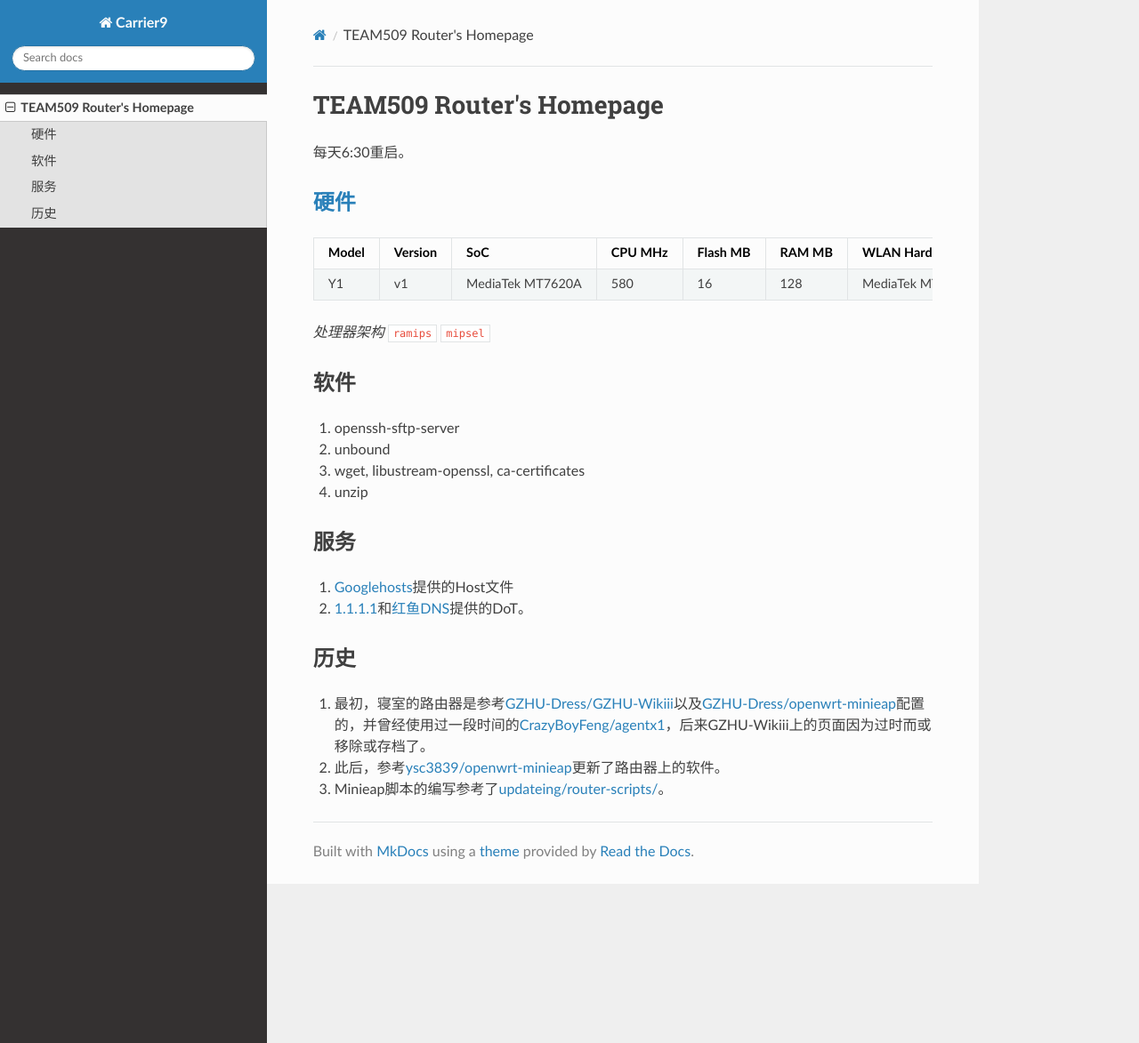
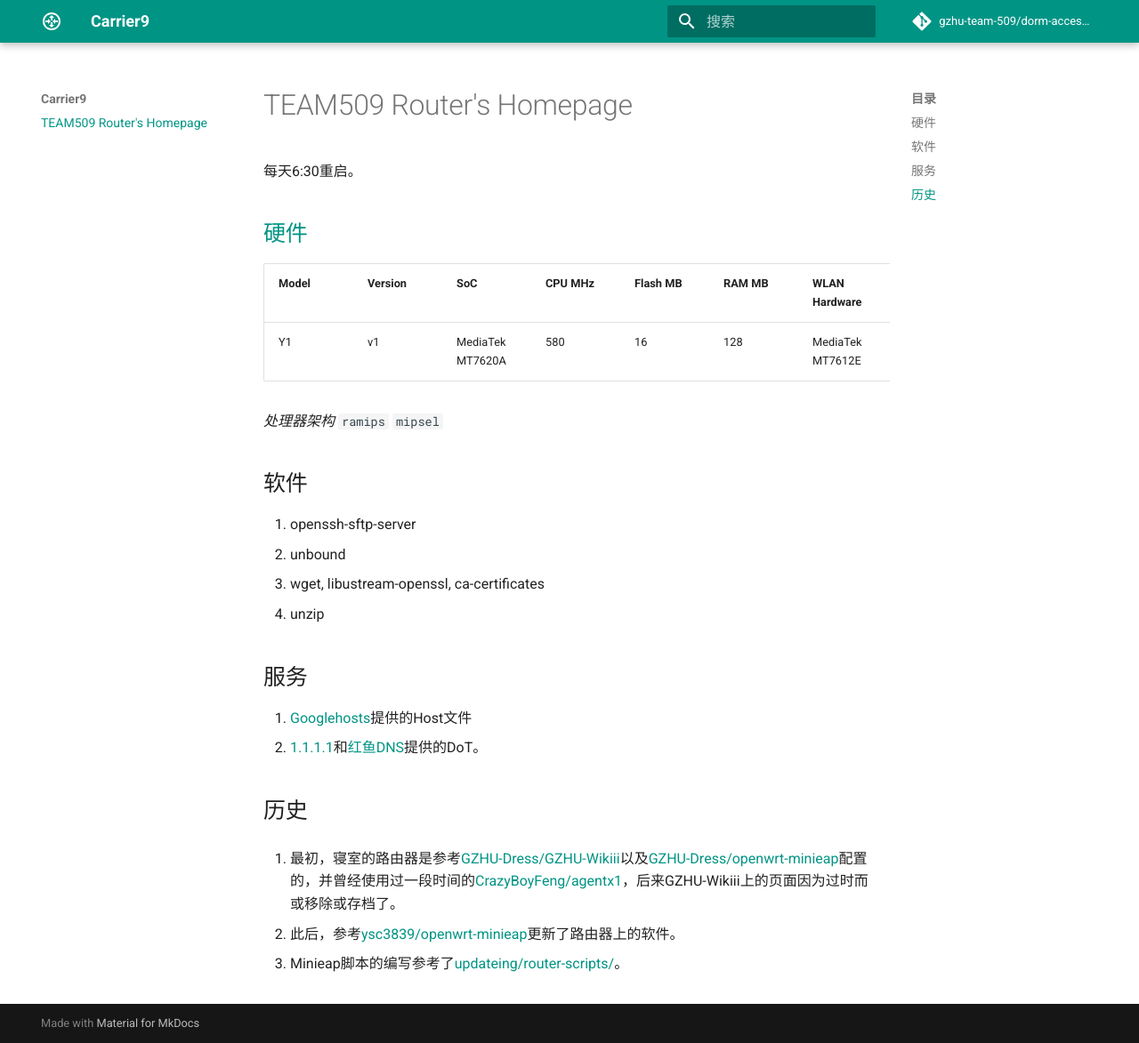
Before and after one commit to gzhu-team-509/Carrier9-info, an MkDocs documentation site: the page built from docs/index.md, in a window 1280 px wide and 1173 px high. Shown: the whole window at 89% size. Built offline with MkDocs 1.6.1 and Material for MkDocs 9.7.7, drawn with Linux system fonts in a browser that asks for light colours; nearby versions of some CDN libraries; comment, search, counter and statistics services are not loaded.

Commit message:
更新CI

```diff
--- a/.travis.yml
+++ b/.travis.yml
@@ -2,6 +2,7 @@ language: python
 python: 3.7
 install:
 - pip install mkdocs
+- pip install mkdocs-material mkdocs-minify-plugin
 script:
 - mkdocs build
 deploy:
--- a/mkdocs.yml
+++ b/mkdocs.yml
@@ -1,2 +1,22 @@
-site_name: Carrier9
-theme: readthedocs
+site_name: 'Carrier9'
+theme:
+  name: 'material'
+  language: 'zh'
+  logo:
+    icon:
+      'router'
+  palette:
+    primary: 'teal'
+    accent: 'amber'
+repo_url: 'https://github.com/gzhu-team-509/dorm-access-point'
+repo_name: 'gzhu-team-509/dorm-access-point'
+markdown_extensions:
+  - admonition
+  - codehilite:
+      guess_lang: false
+  - toc:
+      permalink: true
+plugins:
+  - search
+  - minify:
+      minify_html: true
```
